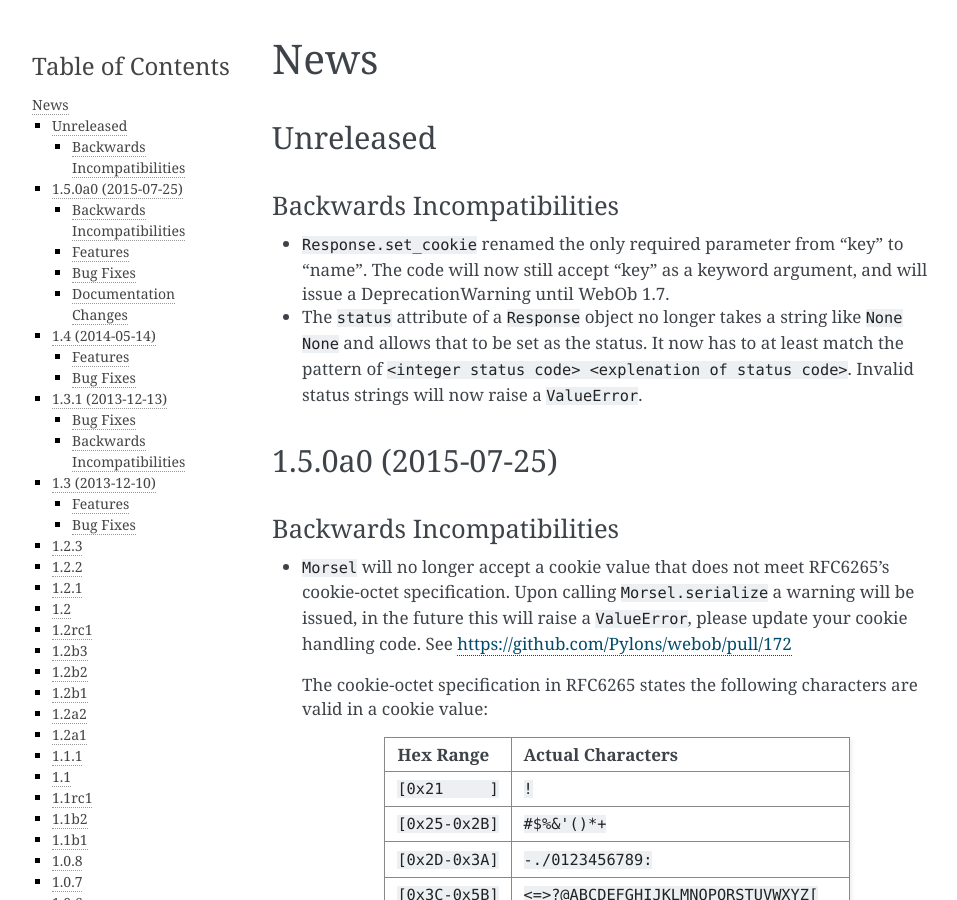
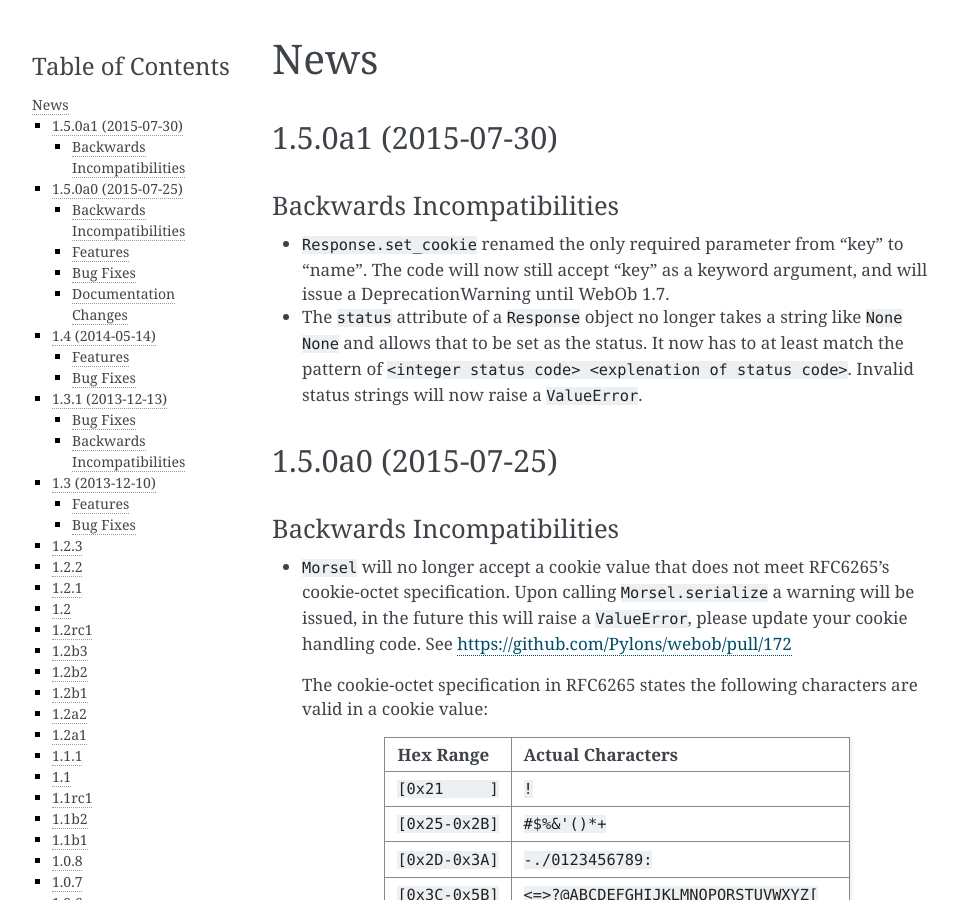
Before and after one commit to Pylons/webob, a Sphinx documentation site: the page built from docs/news.txt, in a window 1280 px wide and 900 px high. Shown: the whole window, without its empty margins (148-1105 px from the left). Built offline with Sphinx 7.4.7, drawn with Linux system fonts in a browser that asks for light colours.

Commit message:
Release 1.5.0a1

```diff
--- a/docs/news.txt
+++ b/docs/news.txt
@@ -1,8 +1,8 @@
 News
 ====
 
-Unreleased
-----------
+1.5.0a1 (2015-07-30)
+--------------------
 
 Backwards Incompatibilities
 ~~~~~~~~~~~~~~~~~~~~~~~~~~~
--- a/setup.py
+++ b/setup.py
@@ -1,6 +1,6 @@
 from setuptools import setup
 
-version = '1.5.0a0'
+version = '1.5.0a1'
 
 testing_extras = ['nose', 'coverage']
 
```
